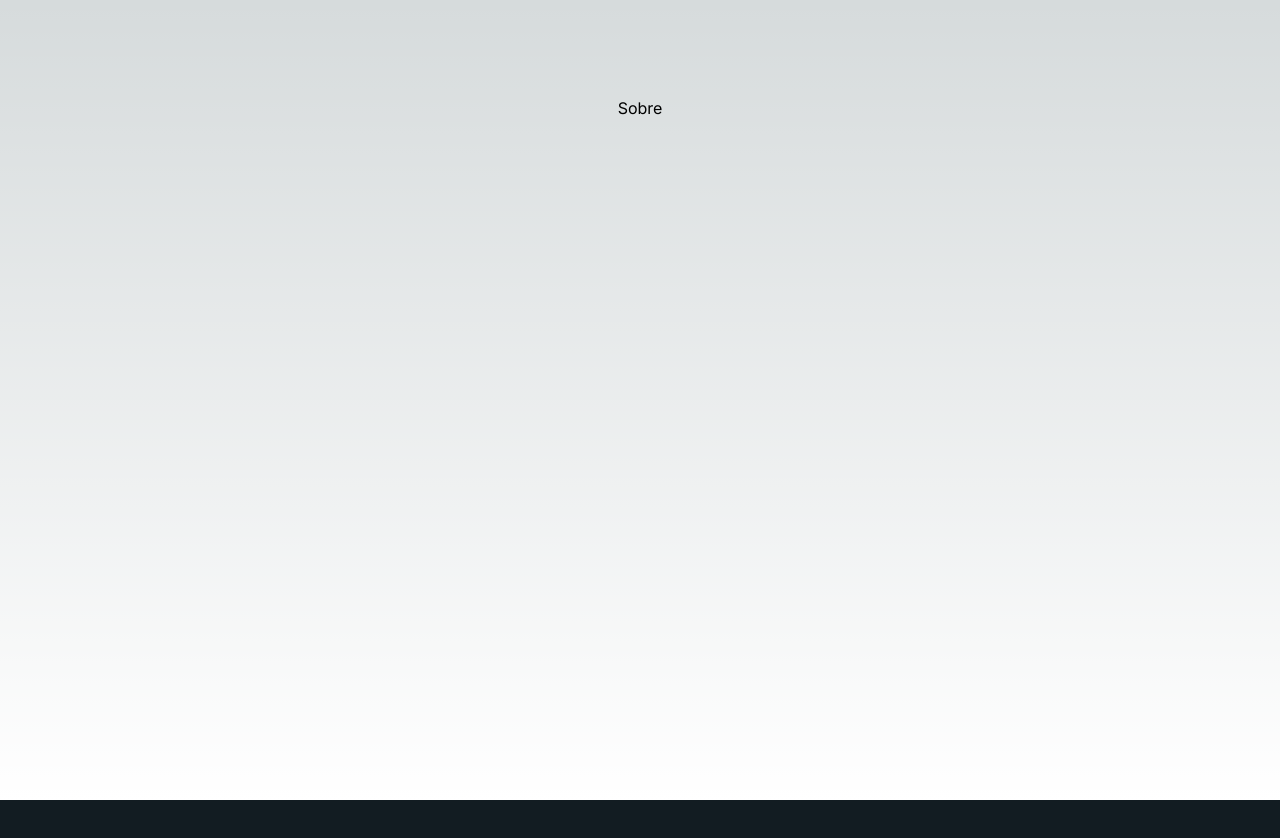
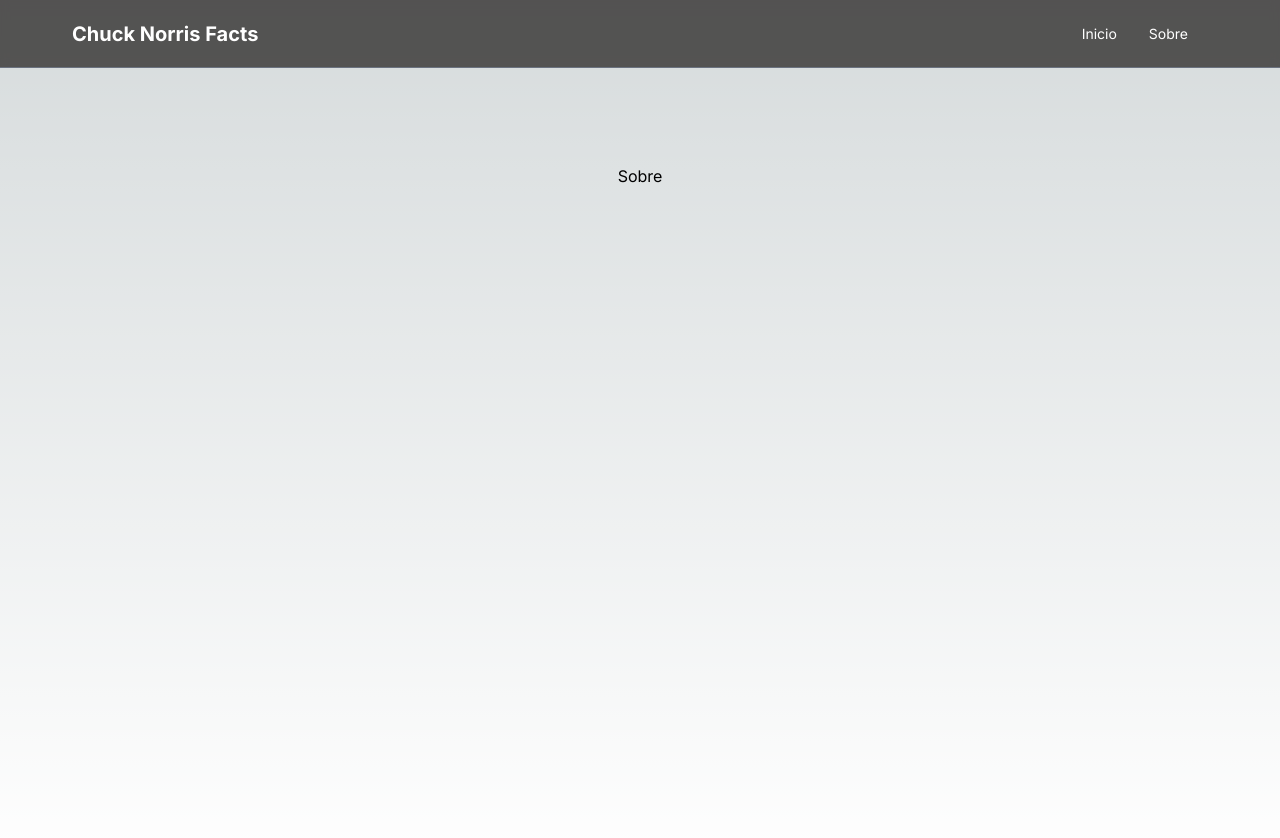
Before and after one commit to Azaghalo/chuck-facts-app, a Next.js app: page / in a window 1280 px wide. Shown: the top 838 px of the page. Before the commit the page ends 800 px from the top, so only its background shows below. Built offline with nearby package versions, Linux system fonts and the light colour scheme.

Commit message:
feat: Criando componente Header e adicionando no layout

```diff
--- /dev/null
+++ b/app/components/Header.tsx
@@ -0,0 +1,28 @@
+import Link from "next/link";
+import React from "react";
+
+const Header = () => {
+  return (
+    <header className="sticky top-0 bg-opacity-70 bg-stone-900 backdrop-blur-sm after:content-[''] after:block after:w-full after:h-px after:bg-gray-500 after:absolute after:bottom-0">
+      <div className="navbar max-w-6xl m-auto text-white">
+        <div className="flex-1">
+          <Link href="/" className="text-xl font-bold">
+            Chuck Norris Facts
+          </Link>
+        </div>
+        <div className="flex-none">
+          <ul className="menu menu-horizontal px-1">
+            <li>
+              <Link href="/">Inicio</Link>
+            </li>
+            <li>
+              <Link href="/about">Sobre</Link>
+            </li>
+          </ul>
+        </div>
+      </div>
+    </header>
+  );
+};
+
+export default Header;
--- a/app/layout.tsx
+++ b/app/layout.tsx
@@ -1,22 +1,26 @@
-import './globals.css'
-import type { Metadata } from 'next'
-import { Inter } from 'next/font/google'
+import "./globals.css";
+import type { Metadata } from "next";
+import { Inter } from "next/font/google";
+import Header from "./components/Header";
 
-const inter = Inter({ subsets: ['latin'] })
+const inter = Inter({ subsets: ["latin"] });
 
 export const metadata: Metadata = {
-  title: 'Chuck Norris Facts',
-  description: 'Real facts about the legend Chuck Norris',
-}
+  title: "Chuck Norris Facts",
+  description: "Fatos reais sobre a lenda Chuck Norris",
+};
 
 export default function RootLayout({
   children,
 }: {
-  children: React.ReactNode
+  children: React.ReactNode;
 }) {
   return (
-    <html lang="en">
-      <body className={inter.className}>{children}</body>
+    <html lang="pt-BR" data-theme="forest">
+      <body className={inter.className}>
+        <Header />
+        <div className="max-w-6xl m-auto">{children}</div>
+      </body>
     </html>
-  )
+  );
 }
```
